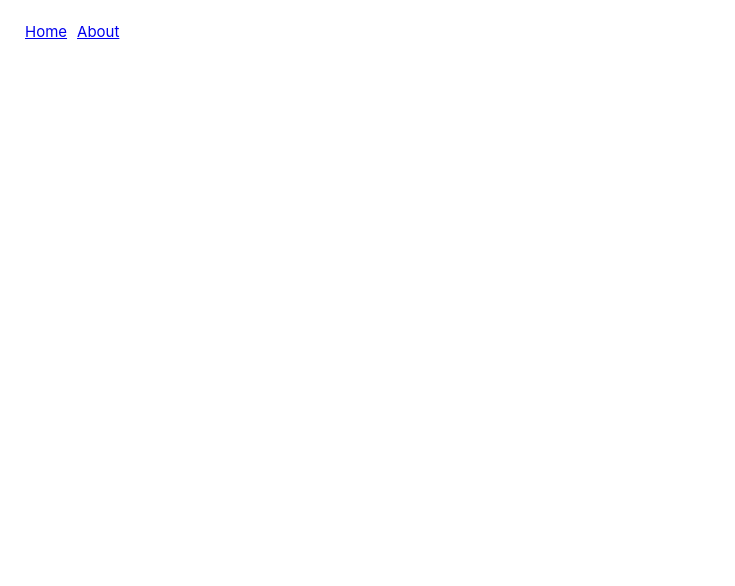
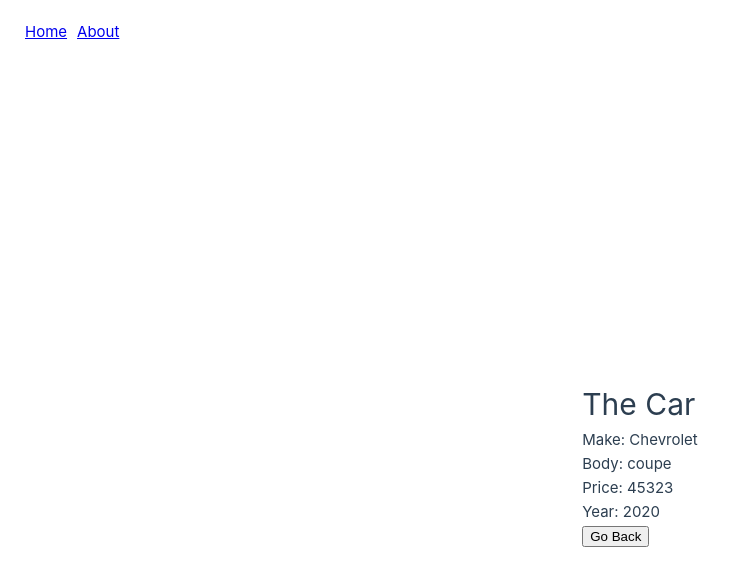
Before and after one commit to kdotwei/routing-app, a Vue app: page /car/1 in a window 1280 px wide. Before the commit this address had no page. Shown: the top 586 px of the page, without its empty margins (0-735 px from the left). Built offline with nearby package versions, Linux system fonts and the light colour scheme.

Commit message:
Dynamic Routing

```diff
--- a/src/router/index.js
+++ b/src/router/index.js
@@ -1,6 +1,7 @@
 import {createRouter, createWebHistory} from 'vue-router'
 import HomeView from '../views/HomeView.vue'
 import AboutView from '../views/AboutView.vue'
+import CarView from '../views/CarView.vue'
 
 const router = createRouter({
 	history: createWebHistory(import.meta.env.BASE_URL),
@@ -14,6 +15,11 @@ const router = createRouter({
 			path: '/about',
 			name: 'about',
 			component: AboutView
+		},
+		{
+			path: '/car/:id',
+			name: 'car',
+			component: CarView,
 		}
 	]
 })
--- /dev/null
+++ b/src/views/CarView.vue
@@ -0,0 +1,29 @@
+<script setup>
+	import {useRoute, useRouter} from 'vue-router'
+	import {ref, onBeforeMount} from "vue"
+	import cars from "../data.json"
+
+	const router = useRouter()
+	const car = ref(null)
+	const route = useRoute()
+	const {id} = route.params;
+	onBeforeMount(() => {
+		car.value = cars.find(c => c.id === parseInt(id))
+	})
+</script>
+
+<template>
+	<div class='container'>
+		<div v-if="car">
+			<h1>The Car</h1>
+			<p>Make: {{car.make}}</p>
+			<p>Body: {{car.body}}</p>
+			<p>Price: {{car.price}}</p>
+			<p>Year: {{car.year}}</p>
+			<button @click="router.back()">Go Back</button>
+		</div>
+		<div v-else>
+			<h1>Car Not Found</h1>
+		</div>
+	</div>
+</template>
--- a/src/views/HomeView.vue
+++ b/src/views/HomeView.vue
@@ -1,7 +1,9 @@
 <script setup>
   import carsData from '../data.json'
   import {ref} from 'vue'
+	import {useRouter} from "vue-router"
 
+	const router = useRouter()
   const cars = ref(carsData)
 </script>
 
@@ -9,7 +11,7 @@
   <main class='container'>
     <h1>Our Cars</h1>
     <div class='cards'>
-      <div v-for='car in cars' :key='car.id' class='card'>
+      <div v-for='car in cars' :key='car.id' class='card' @click="router.push(`/car/${car.id}`)">
         <h1>{{ car.make }}</h1>
         <p>${{ car.price }}</p>
       </div>
```
